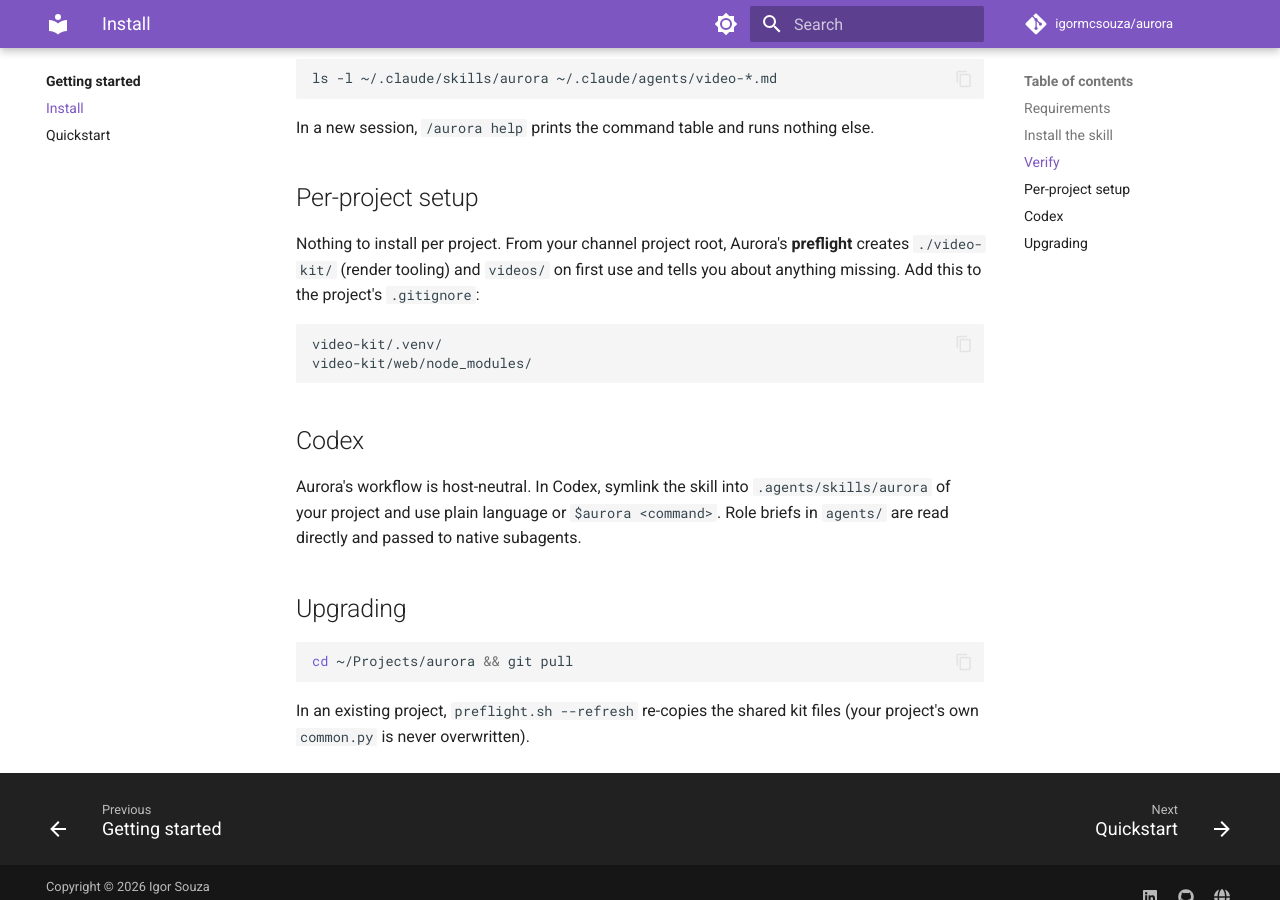
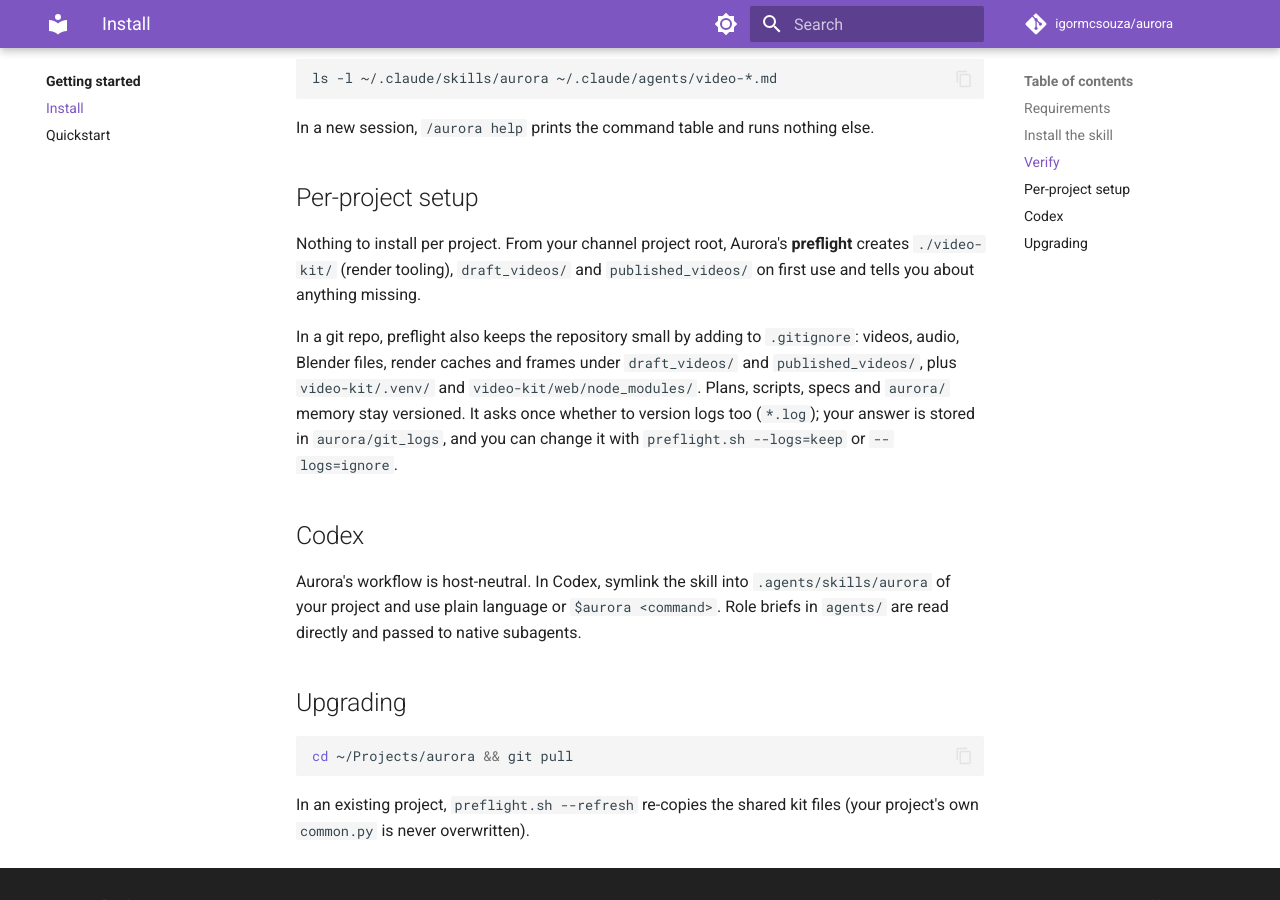
Before and after one commit to igormcsouza/aurora, an MkDocs documentation site: the page built from docs/getting-started/install.md, in a window 1280 px wide and 900 px high, scrolled down 1285 px. Built offline with MkDocs 1.6.1 and Material for MkDocs 9.7.7, drawn with Linux system fonts in a browser that asks for light colours; comment, search, counter and statistics services are not loaded.

Commit message:
feat: preflight keeps big media and (optionally) logs out of git
Co-Authored-By: Claude Sonnet 5.5 <noreply@anthropic.com>

````diff
--- a/docs/getting-started/install.md
+++ b/docs/getting-started/install.md
@@ -45,12 +45,9 @@ In a new session, `/aurora help` prints the command table and runs nothing else.
 
 ## Per-project setup
 
-Nothing to install per project. From your channel project root, Aurora's **preflight** creates `./video-kit/` (render tooling) and `videos/` on first use and tells you about anything missing. Add this to the project's `.gitignore`:
+Nothing to install per project. From your channel project root, Aurora's **preflight** creates `./video-kit/` (render tooling), `draft_videos/` and `published_videos/` on first use and tells you about anything missing.
 
-```text
-video-kit/.venv/
-video-kit/web/node_modules/
-```
+In a git repo, preflight also keeps the repository small by adding to `.gitignore`: videos, audio, Blender files, render caches and frames under `draft_videos/` and `published_videos/`, plus `video-kit/.venv/` and `video-kit/web/node_modules/`. Plans, scripts, specs and `aurora/` memory stay versioned. It asks once whether to version logs too (`*.log`); your answer is stored in `aurora/git_logs`, and you can change it with `preflight.sh --logs=keep` or `--logs=ignore`.
 
 ## Codex { #codex }
 
````
Also changed, not shown: skills/aurora/SKILL.md (+1 -1 lines), 1 other file.
